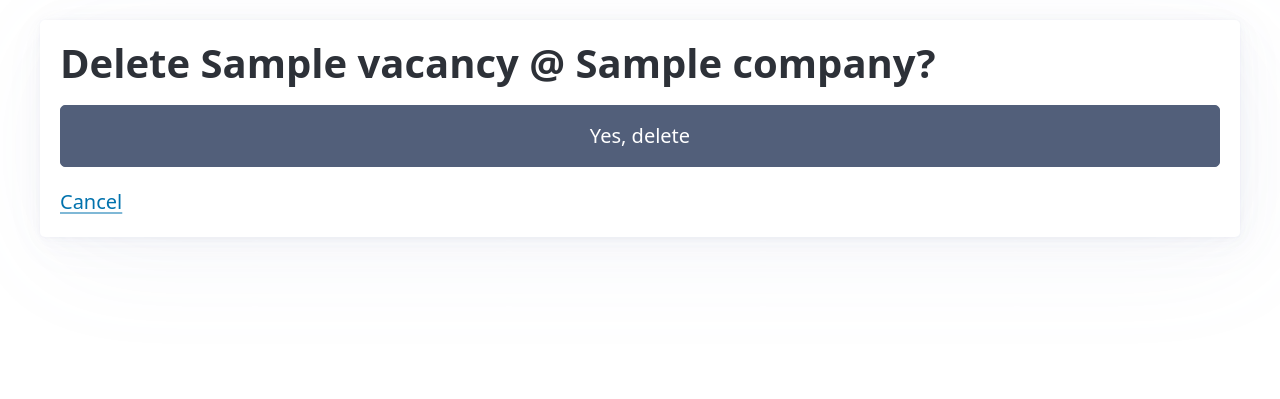
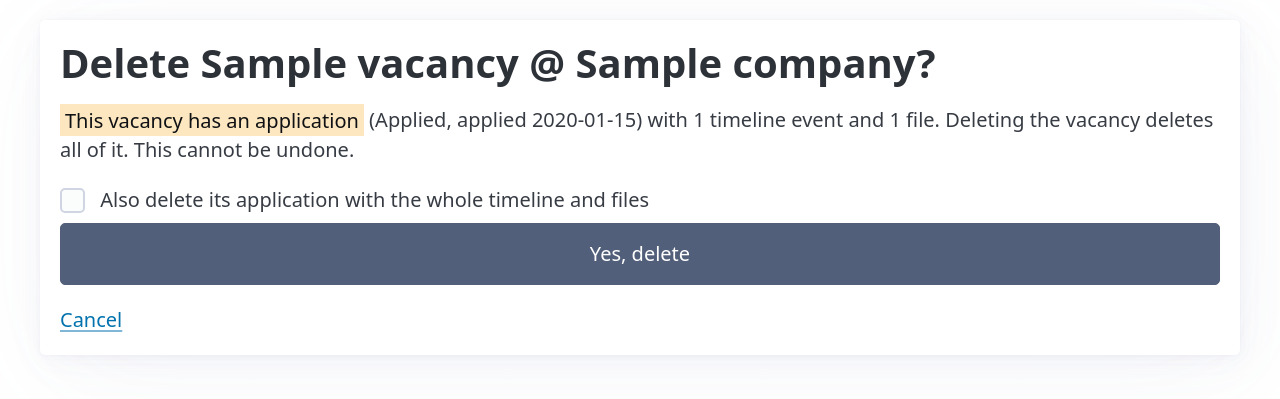
Before and after one commit to OleksiiShcherbynin/job-apply-tracker, a Django app: page /vacancies/1/delete/ in a window 1280 px wide. Shown: the part 162-561 px from the top of the page. Run offline with Django 5.2, Linux system fonts and the light colour scheme; a user stored in the database is signed in; tables that the repository leaves empty hold one stand-in row (values such as "Sample post").

Commit message:
fix: delete a vacancy together with its application on explicit consent; filter layouts
Deleting a vacancy that has an application used to ask for confirmation
and then refuse (PROTECT). The confirm page now says what will be lost
(status, events, files) and requires a tick to delete the application,
its timeline and its stored files too. Filter forms no longer squeeze
checkboxes into Pico's one-row group; checkboxes render inline with
their labels.

Co-Authored-By: Claude Opus 5.5 <noreply@anthropic.com>

```diff
--- a/tracker/forms.py
+++ b/tracker/forms.py
@@ -152,3 +152,16 @@ class StatusChangeForm(forms.Form):
                 "To record news without changing it, add an event."
             )
         return status
+
+
+class VacancyDeleteForm(forms.Form):
+    """Deleting a vacancy that has an application takes the whole history with it,
+    so that case needs an explicit tick."""
+
+    def __init__(self, *args, has_application=False, **kwargs):
+        super().__init__(*args, **kwargs)
+        if has_application:
+            self.fields["delete_application"] = forms.BooleanField(
+                required=True,
+                label="Also delete its application with the whole timeline and files",
+            )
--- /dev/null
+++ b/tracker/templates/tracker/_form_fields.html
@@ -0,0 +1,10 @@
+{# Form fields for Pico: checkboxes sit inline with their label, the rest render as usual. #}
+{{ form.non_field_errors }}
+{% for field in form %}
+  {% if field.widget_type == "checkbox" %}
+    {{ field.errors }}
+    <label>{{ field }} {{ field.label }}</label>
+  {% else %}
+    {{ field.as_field_group }}
+  {% endif %}
+{% endfor %}
--- a/tracker/templates/tracker/apply_form.html
+++ b/tracker/templates/tracker/apply_form.html
@@ -15,7 +15,7 @@
     {# multipart/form-data: without it the browser sends only the file NAME, not the file. #}
     <form method="post" enctype="multipart/form-data">
       {% csrf_token %}
-      {{ form.as_div }}
+      {% include "tracker/_form_fields.html" %}
       <button type="submit">Save application</button>
       <a href="{% url 'tracker:inbox' %}">Cancel</a>
     </form>
--- a/tracker/templates/tracker/inbox.html
+++ b/tracker/templates/tracker/inbox.html
@@ -10,7 +10,7 @@
 
   {# GET: toggles only change what is shown, and the URL can be bookmarked. #}
   <form method="get">
-    <fieldset role="group">
+    <fieldset>
       <label>
         <input type="checkbox" name="unprocessed" value="1" {% if show_unprocessed %}checked{% endif %}>
         Unprocessed (older than {{ user.inbox_fresh_days }} days, or dismissed)
@@ -19,8 +19,8 @@
         <input type="checkbox" name="low" value="1" {% if show_low %}checked{% endif %}>
         Score below {{ user.inbox_min_score }}
       </label>
-      <button type="submit" class="secondary">Show</button>
     </fieldset>
+    <button type="submit" class="secondary" style="width: auto">Show</button>
   </form>
 
   {% for vacancy in vacancy_list %}
--- a/tracker/templates/tracker/vacancy_confirm_delete.html
+++ b/tracker/templates/tracker/vacancy_confirm_delete.html
@@ -3,8 +3,15 @@
 {% block content %}
   <article>
     <h1>Delete {{ object }}?</h1>
+    {% if application %}
+      <p><mark>This vacancy has an application</mark> ({{ application.get_status_display }},
+         applied {{ application.applied_at|date:"Y-m-d" }}) with {{ event_count }} timeline
+         event{{ event_count|pluralize }} and {{ attachment_count }} file{{ attachment_count|pluralize }}.
+         Deleting the vacancy deletes all of it. This cannot be undone.</p>
+    {% endif %}
     <form method="post">
       {% csrf_token %}
+      {% include "tracker/_form_fields.html" %}
       <button type="submit" class="secondary">Yes, delete</button>
       <a href="{% url 'tracker:vacancy_list' %}">Cancel</a>
     </form>
--- a/tracker/views.py
+++ b/tracker/views.py
@@ -29,6 +29,7 @@ from .forms import (
     DismissForm,
     EventForm,
     StatusChangeForm,
+    VacancyDeleteForm,
     VacancyForm,
 )
 from .mixins import OwnerFormMixin, OwnerQuerySetMixin
@@ -168,17 +169,39 @@ class VacancyUpdateView(OwnerQuerySetMixin, OwnerFormMixin, UpdateView):
 
 class VacancyDeleteView(OwnerQuerySetMixin, DeleteView):
     model = Vacancy
+    form_class = VacancyDeleteForm
     success_url = reverse_lazy("tracker:vacancy_list")
 
+    @cached_property
+    def application(self):
+        return Application.objects.filter(vacancy=self.object).first()
+
+    def get_form_kwargs(self):
+        kwargs = super().get_form_kwargs()
+        kwargs["has_application"] = self.application is not None
+        return kwargs
+
+    def get_context_data(self, **kwargs):
+        context = super().get_context_data(**kwargs)
+        if self.application is not None:
+            context["application"] = self.application
+            context["event_count"] = self.application.events.count()
+            context["attachment_count"] = self.application.attachments.count()
+        return context
+
     def form_valid(self, form):
-        try:
-            return super().form_valid(form)
-        except ProtectedError:
-            messages.error(
-                self.request,
-                f"{self.object} has an application — its history would be lost.",
-            )
-            return redirect("tracker:vacancy_list")
+        # Reaching here with an application means the user ticked the box.
+        stored_files = []
+        with transaction.atomic():
+            if self.application is not None:
+                stored_files = [a.file for a in self.application.attachments.all()]
+                self.application.delete()
+            response = super().form_valid(form)
+        # Uploaded CVs are personal data: don't leave them orphaned on disk.
+        for stored in stored_files:
+            stored.storage.delete(stored.name)
+        messages.info(self.request, f"Deleted: {self.object}.")
+        return response
 
 
 class VacancyApplyView(OwnerQuerySetMixin, SingleObjectMixin, FormView):
```
Also changed, not shown: tests/tracker/test_views_vacancy.py (+45 -5 lines), tracker/templates/tracker/application_list.html (+6 -3 lines).
